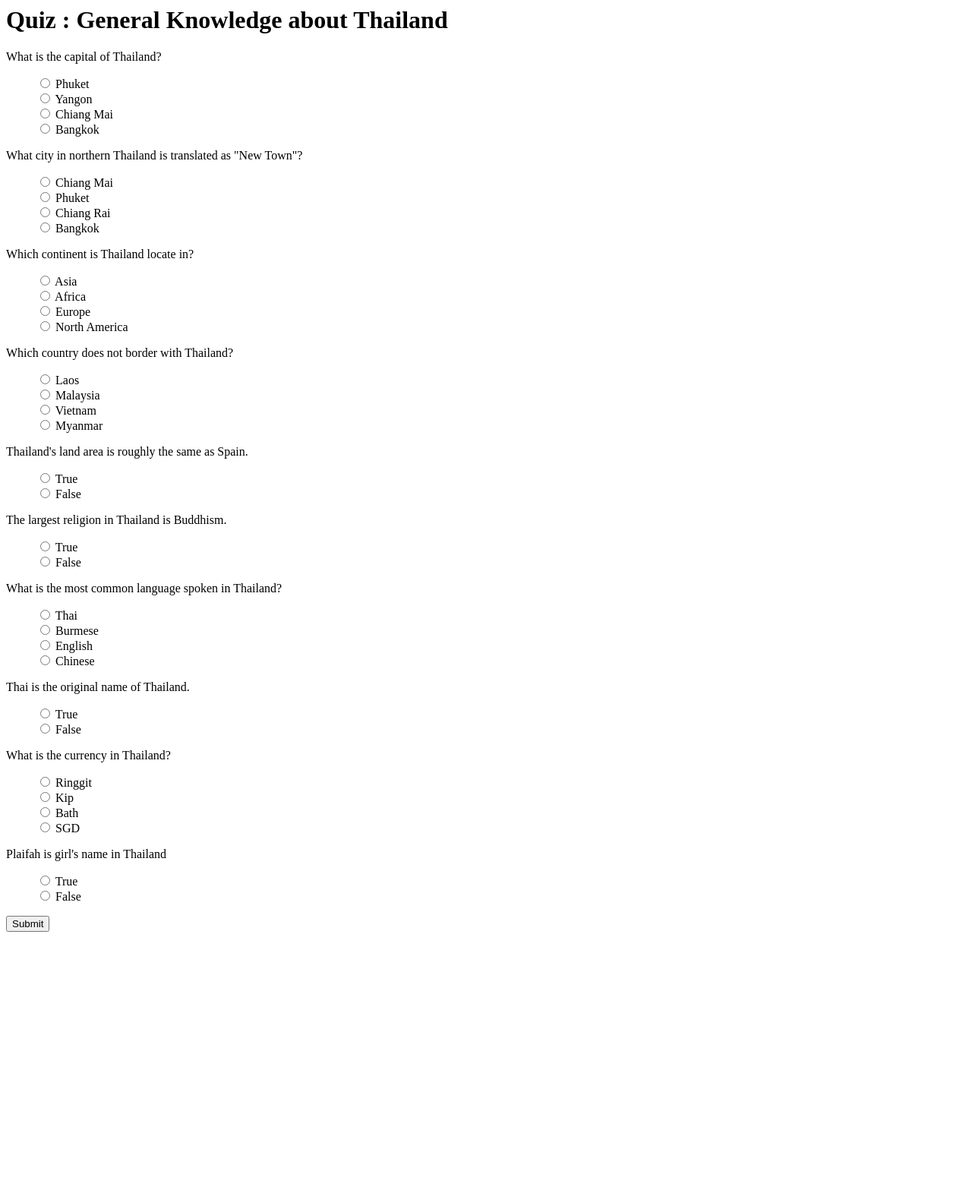
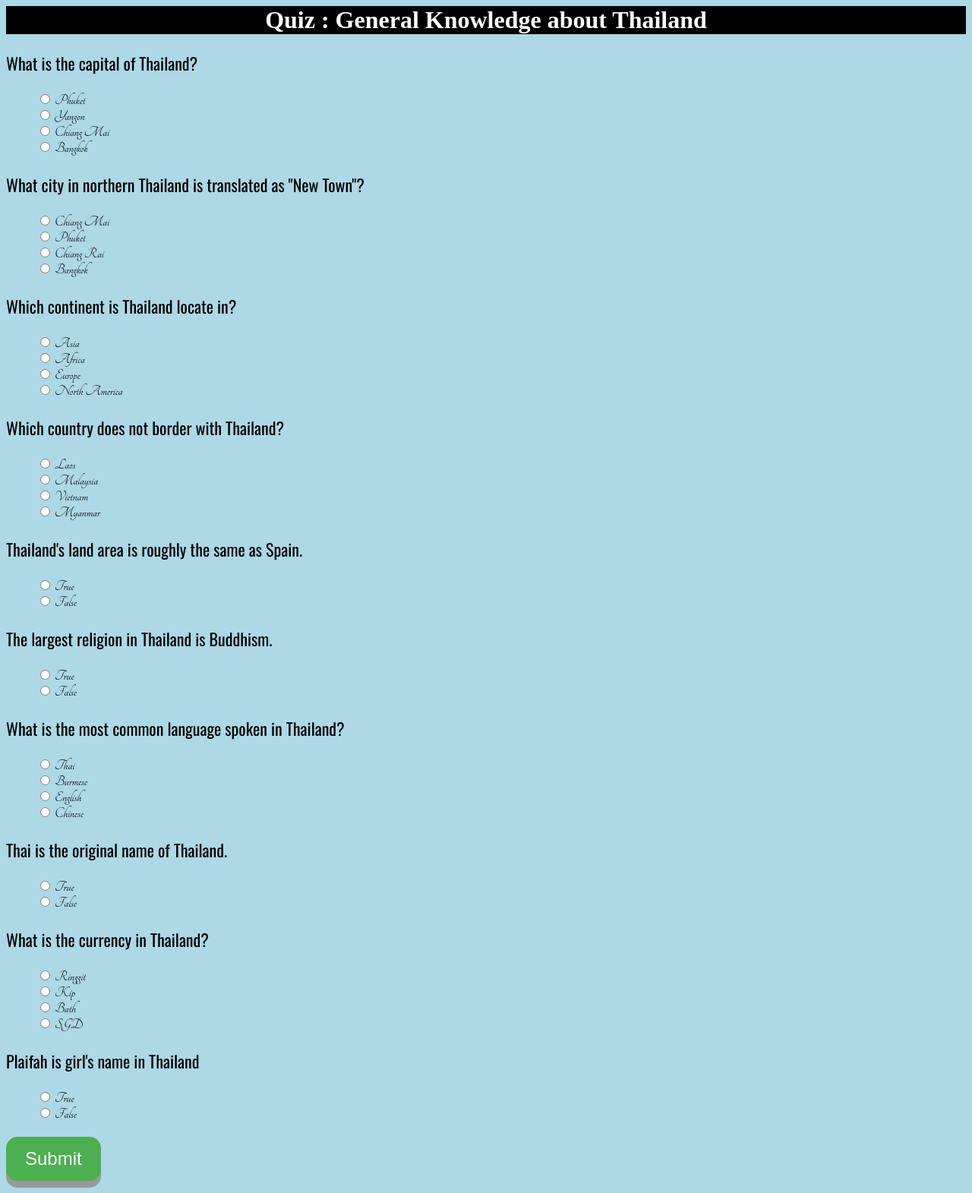
Before and after one commit to a5720080/exam, a Django app: page /quiz/1/ in a window 1280 px wide. Shown: the whole page at 76% size. Before the commit the page ends 1227 px from the top, so only its background shows below. Run offline with Django 3.2, Linux system fonts and the light colour scheme; data comes from the database, SQL or seed files in the repository; both versions use the stored data as it was after the commit.

Commit message:
finish css

```diff
--- a/quiz/templates/detail.html
+++ b/quiz/templates/detail.html
@@ -1,18 +1,79 @@
+<html>
+<head>
+  <link rel="stylesheet" type="text/css"
+          href="https://fonts.googleapis.com/css?family=Tangerine">
+  <link href="https://fonts.googleapis.com/css?family=Oswald" rel="stylesheet">
+<style>
+body {
+    background-color: lightblue;
+}
 
+h1 {
+    color: white;
+    text-align: center;
+    background-color: black;
+}
+
+ul {
+    font-family: 'Tangerine', serif;
+    font-size: 20px;
+}
+
+p {
+    font-family: 'Oswald', sans-serif;
+    font-size: 22px;
+}
+
+.button {
+  display: inline-block;
+  padding: 15px 25px;
+  font-size: 24px;
+  cursor: pointer;
+  text-align: center;
+  text-decoration: none;
+  outline: none;
+  color: #fff;
+  background-color: #4CAF50;
+  border: none;
+  border-radius: 15px;
+  box-shadow: 0 9px #999;
+}
+
+.button:hover {background-color: #3e8e41}
+
+.button:active {
+  background-color: #3e8e41;
+  box-shadow: 0 5px #666;
+  transform: translateY(4px);
+}
+
+
+</style>
+</head>
+<body>
 <h1>{{ exam.name }}</h1>
+
+
 
 <form action="{% url 'score' exam.id %}" method="post">
 {% csrf_token %}
+
 {% for quiz in exam.quiz_set.all %}
+<p>
     {{ quiz.quiz_name }}
+</p>
+
     <ul>
     {% for choice in quiz.choice_set.all %}
         <input type = "radio" name = "quiz{{ forloop.parentloop.counter }}" id = "quiz{{ forloop.parentloop.counter }}_choice{{ forloop.counter }}" value="{{ choice.id }}"
         <label for = "quiz{{ forloop.parentloop.counter }}_choice{{ forloop.counter }}" > {{choice.choice_name}}</label><br/>
     {% endfor %}
 </ul>
+
 {% endfor %}
 
 
-  <input type="submit" value="Submit">
-</from>
+  <button class="button">Submit</button>
+
+</body>
+</html>
--- a/quiz/templates/quiz/index.html
+++ b/quiz/templates/quiz/index.html
@@ -5,7 +5,7 @@
   <title>E-Exam</title>
 </head>
 <body>
-  <h1>e-Exam</h1>
+  <h1>Exam</h1>
   <hr>
   <ul>
     {% for e in exams %}
--- a/quiz/views.py
+++ b/quiz/views.py
@@ -21,6 +21,7 @@ def detail(request, exam_id):
 
 def score(request,exam_id):
     exam = Exam.objects.get(pk=exam_id)
+    question_all = Quiz.objects.count()
     score = 0
     try:
         for i in range (1,exam.quiz_set.count()+1):
@@ -33,5 +34,5 @@ def score(request,exam_id):
                 print("quiz"+str(i))
     except:
         pass
-    context = {'score':score , 'exam':exam  }
+    context = {'score':score , 'exam':exam ,'question_all':question_all  }
     return render(request,'score.html',context)
```
Also changed, not shown: quiz/static/quiz/style.css (+13 -4 lines), quiz/templates/index.html (+31 -2 lines), quiz/templates/score.html (+41 -4 lines), db.sqlite3, quiz/static/quiz/images/exam.jpg (added), quiz/static/quiz/images/exam2.jpg (added).
